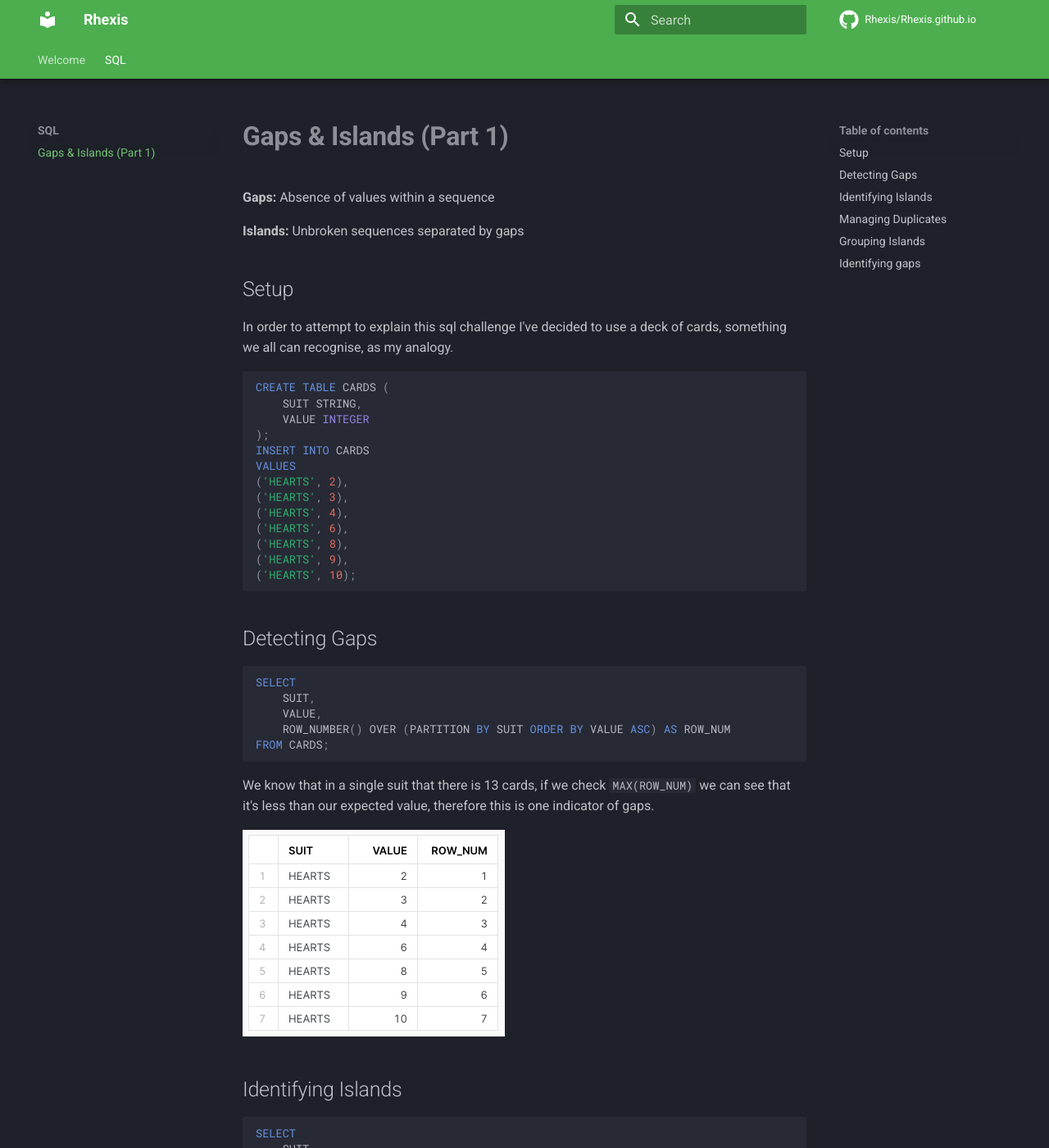
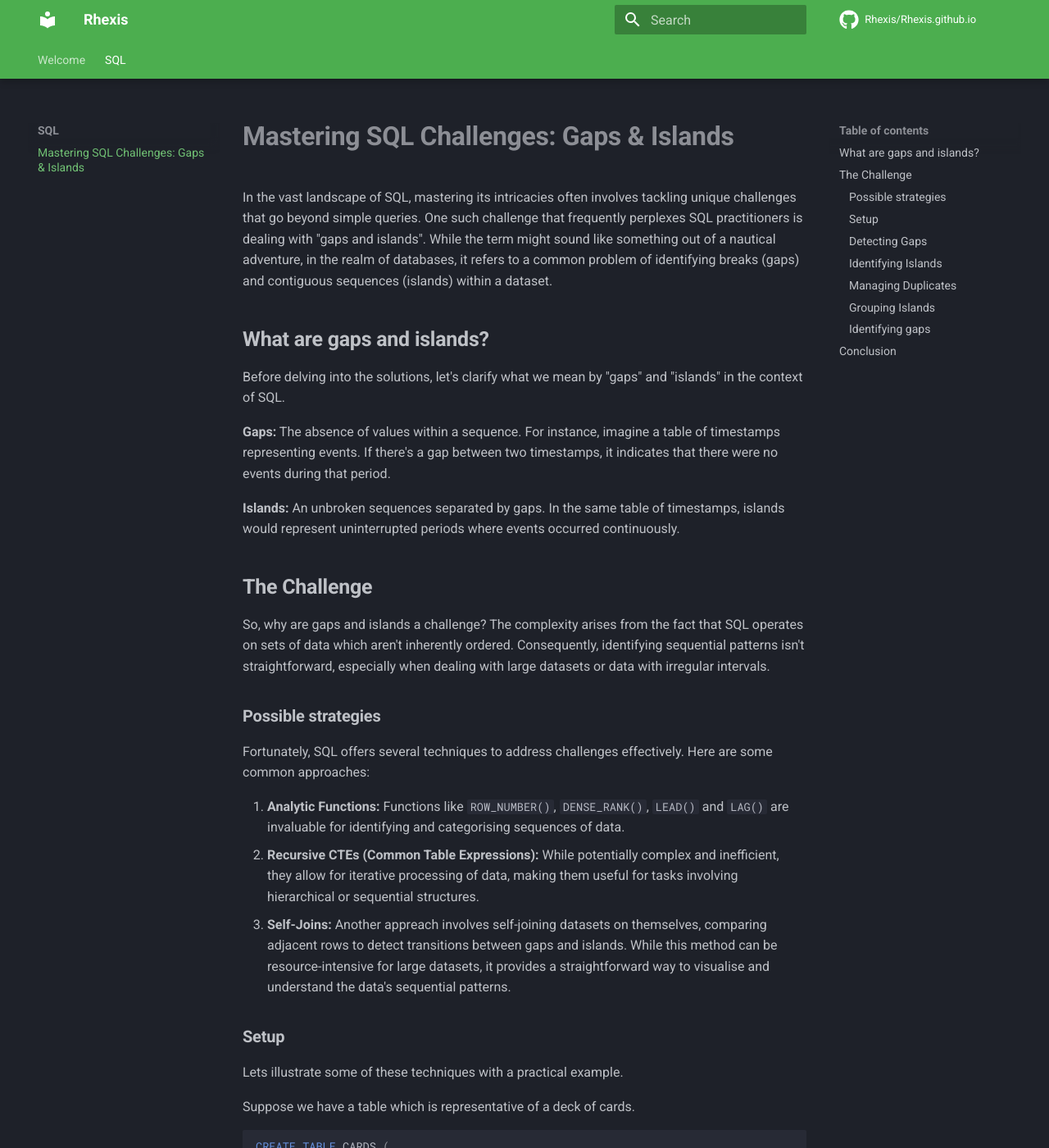
Before and after one commit to Rhexis/Rhexis.github.io, an MkDocs documentation site: the page built from docs/SQL/gaps_and_islands.md, in a window 1280 px wide and 1400 px high. Shown: the whole window at 82% size. Built offline with MkDocs 1.6.1 and Material for MkDocs 9.7.7, drawn with Linux system fonts in a browser that asks for light colours; comment, search, counter and statistics services are not loaded; some of the changed text lies outside the part shown.

Commit message:
add more content to g&i post

```diff
--- a/docs/SQL/gaps_and_islands.md
+++ b/docs/SQL/gaps_and_islands.md
@@ -1,12 +1,39 @@
-# **Gaps & Islands (Part 1)**
+# **Mastering SQL Challenges: Gaps & Islands**
+In the vast landscape of SQL, mastering its intricacies often involves tackling unique challenges that go
+beyond simple queries. One such challenge that frequently perplexes SQL practitioners is dealing with
+"gaps and islands". While the term might sound like something out of a nautical adventure, in the realm
+of databases, it refers to a common problem of identifying breaks (gaps) and contiguous sequences
+(islands) within a dataset.
 
-**Gaps:** Absence of values within a sequence
+## **What are gaps and islands?**
+Before delving into the solutions, let's clarify what we mean by "gaps" and "islands" in the context of SQL.
 
-**Islands:** Unbroken sequences separated by gaps
+**Gaps:** The absence of values within a sequence. For instance, imagine a table of timestamps representing events.
+If there's a gap between two timestamps, it indicates that there were no events during that period.
 
-## Setup
-In order to attempt to explain this sql challenge I've decided to use a deck of cards, something
-we all can recognise, as my analogy.
+**Islands:** An unbroken sequences separated by gaps. In the same table of timestamps, islands would represent
+uninterrupted periods where events occurred continuously.
+
+## **The Challenge**
+So, why are gaps and islands a challenge? The complexity arises from the fact that SQL operates on sets of data
+which aren't inherently ordered. Consequently, identifying sequential patterns isn't straightforward, especially
+when dealing with large datasets or data with irregular intervals.
+
+### **Possible strategies**
+Fortunately, SQL offers several techniques to address challenges effectively. Here are some common approaches:
+
+1. **Analytic Functions:** Functions like `ROW_NUMBER()`, `DENSE_RANK()`, `LEAD()` and `LAG()` are invaluable
+   for identifying and categorising sequences of data.
+2. **Recursive CTEs (Common Table Expressions):** While potentially complex and inefficient, they allow for
+   iterative processing of data, making them useful for tasks involving hierarchical or sequential structures.
+3. **Self-Joins:** Another appreach involves self-joining datasets on themselves, comparing adjacent rows to
+   detect transitions between gaps and islands. While this method can be resource-intensive for large datasets,
+   it provides a straightforward way to visualise and understand the data's sequential patterns.
+
+### **Setup**
+Lets illustrate some of these techniques with a practical example.
+
+Suppose we have a table which is representative of a deck of cards.
 ~~~ sql
 CREATE TABLE CARDS (
     SUIT STRING,
@@ -23,7 +50,7 @@ VALUES
 ('HEARTS', 10);
 ~~~
 
-## Detecting Gaps
+### **Detecting Gaps**
 ~~~ sql
 SELECT
     SUIT,
@@ -37,7 +64,7 @@ we can see that it's less than our expected value, therefore this is one indicat
 
 ![detecting_gaps.png](detecting_gaps.png)
 
-## Identifying Islands
+### **Identifying Islands**
 ~~~ sql
 SELECT
     SUIT,
@@ -51,7 +78,7 @@ By subtracting the row number from the card value we can see where our islands a
 
 ![identifying_islands.png](identifying_islands.png)
 
-## Managing Duplicates
+### **Managing Duplicates**
 Unfortunately when it comes to data, we don't always have perfect data sources,
 so what happens if duplicates are present?
 ~~~ sql
@@ -84,7 +111,7 @@ As you can see, dense rank is able to work where row number fails.
 **Dense Rank:** Returns an incrementing value for all rows sequentially
 however rows with the same ordering & partitioning will end up with the same value
 
-## Grouping Islands
+### **Grouping Islands**
 If we group the islands together we start to get a clearer picture of what we have verses what we don't have.
 ~~~ sql
 WITH ISLANDS AS (
@@ -107,7 +134,7 @@ GROUP BY SUIT, ISLAND;
 
 ![grouping_islands.png](grouping_islands.png)
 
-## Identifying gaps
+### **Identifying gaps**
 Now that we have identified the islands, what about the gaps? How big are they, how many are there?
 ~~~ sql
 WITH BOUNDED AS (
@@ -138,3 +165,12 @@ If we set the bounds for our values, 1-13 (inclusive), then we can programmatica
 where each gap starts & ends.
 
 ![identifying_gaps.png](identifying_gaps.png)
+
+## **Conclusion**
+Mastering SQL's capabilities for handling challenges like gaps and islands opens up a world of possibilities
+for data analysis and manipulation. By leveraging analytical functions, recursive queries and other advanced SQL
+features, you can efficiently tackle complex problems and extract valuable insights from your datasets.
+
+Whether you're working with time-series data, event logs or any other sequential data structures, understanding
+and implementing these techniques will empower you to navigate the seas of SQL with confidence, charting a course
+toward more insightful and efficient analysis of your data.
```
